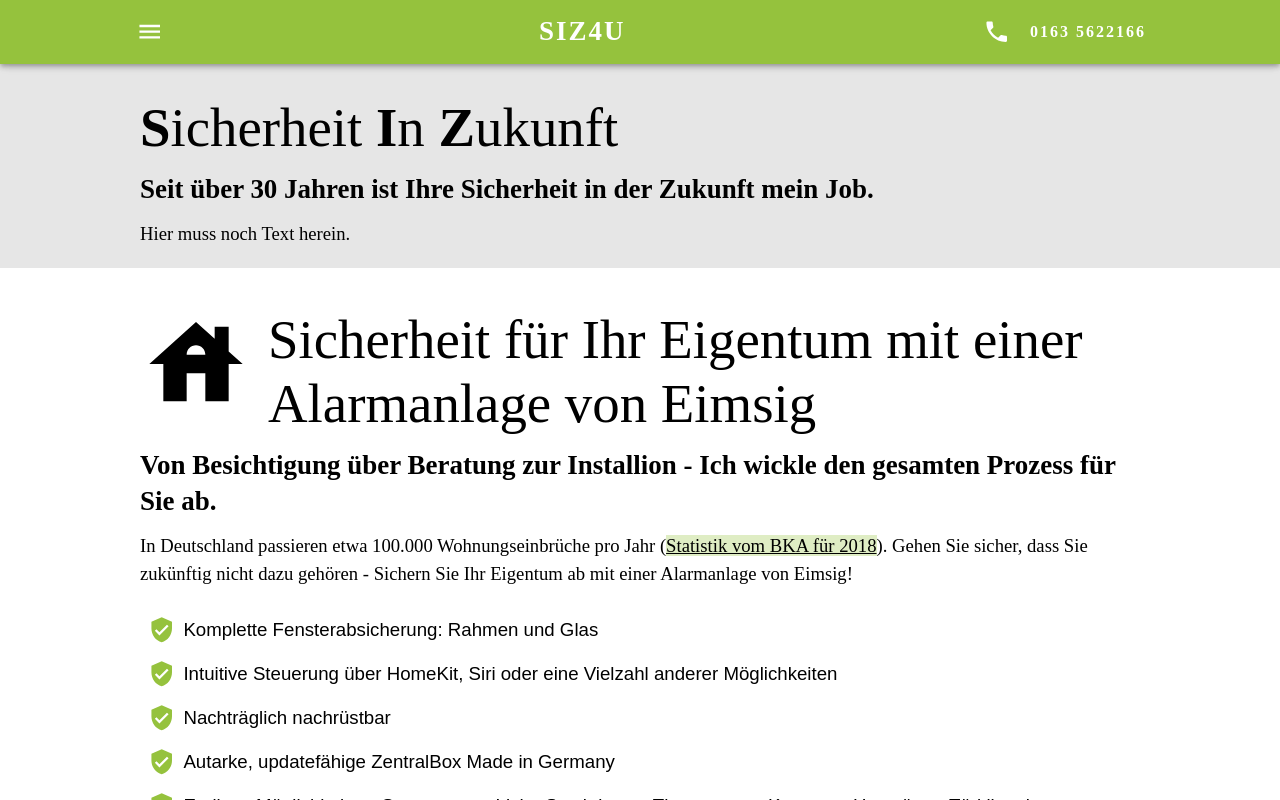
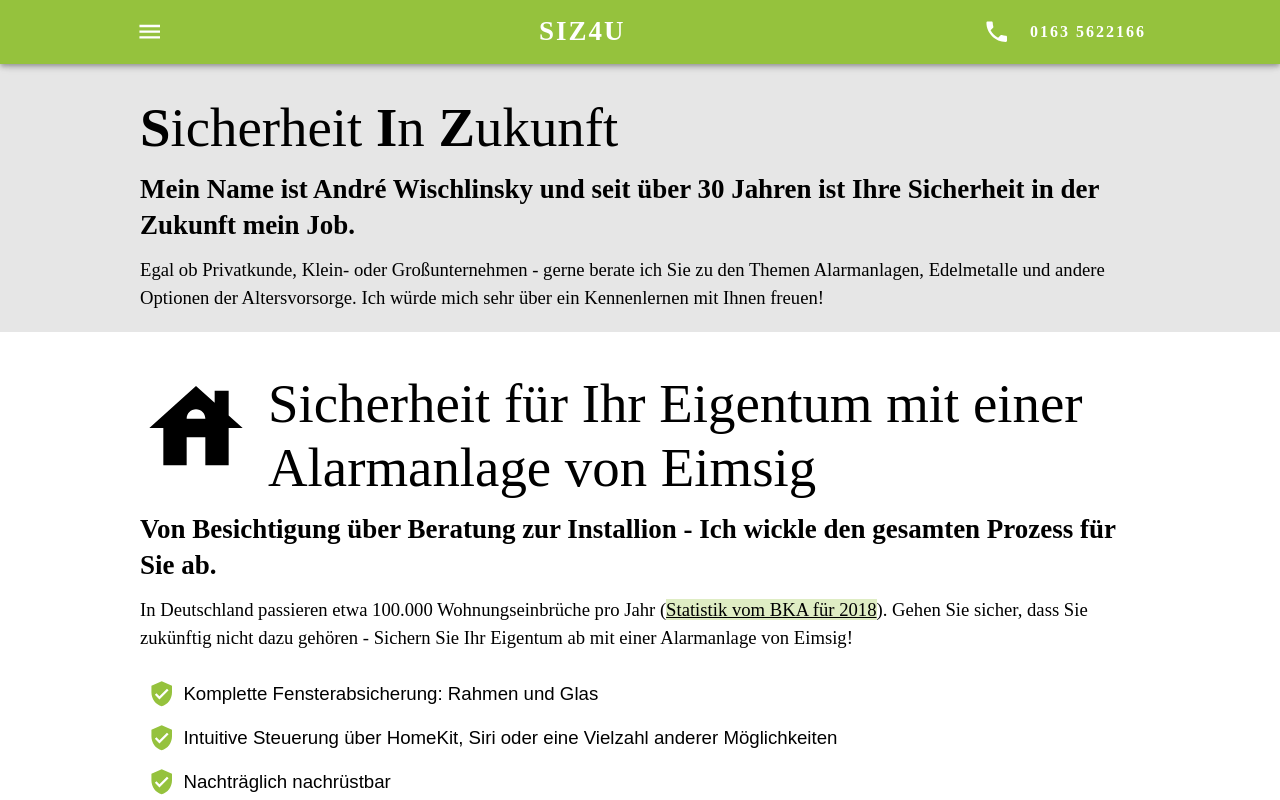
Before and after one commit to wischli/siz4u, a React (Create React App) app: page / in a window 1280 px wide. Shown: the top 800 px of the page. Built offline with nearby package versions, Linux system fonts and the light colour scheme; what webfontloader would draw is missing.

Commit message:
refactor: welcome

```diff
--- a/src/components/welcome/Welcome.tsx
+++ b/src/components/welcome/Welcome.tsx
@@ -57,20 +57,16 @@ export default function SimpleCard() {
   return (
     <Container className={classes.root}>
       <Container className={classes.title}>
-        <Typography
-          variant="h3"
-          style={{ ...myTheme.title }}
-          component="h3"
-          id="willkommen"
-        >
+        <Typography variant="h3" style={{ ...myTheme.title }} component="h3" id="willkommen">
           <b>S</b>icherheit <b>I</b>n <b>Z</b>ukunft{" "}
         </Typography>
       </Container>
       <Typography className={classes.body} variant="h5">
-        Seit über 30 Jahren ist Ihre Sicherheit in der Zukunft mein Job.
+        Mein Name ist André Wischlinsky und seit über 30 Jahren ist Ihre Sicherheit in der Zukunft mein Job.
       </Typography>
       <Typography className={classes.body} variant="body1">
-        Hier muss noch Text herein.
+        Egal ob Privatkunde, Klein- oder Großunternehmen - gerne berate ich Sie zu den Themen Alarmanlagen, Edelmetalle
+        und andere Optionen der Altersvorsorge. Ich würde mich sehr über ein Kennenlernen mit Ihnen freuen!
       </Typography>
     </Container>
   );
```
